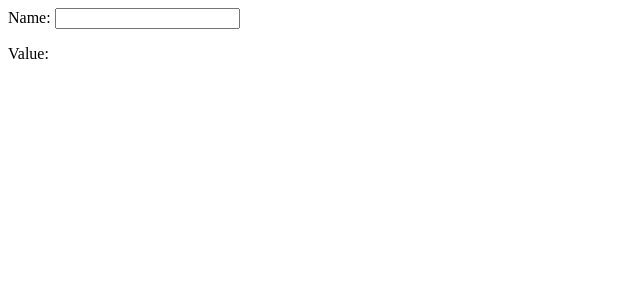
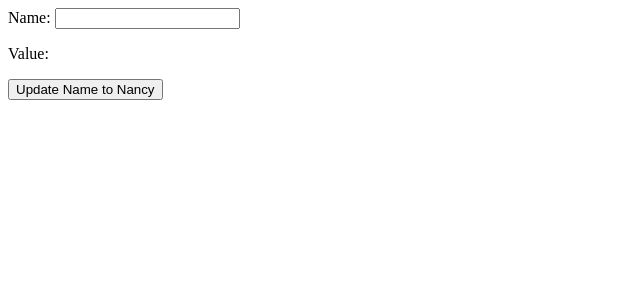
Before and after one commit to alexunjm/angular-11-review, an Angular app: page / in a window 1280 px wide. Shown: the top 300 px of the page, without its empty margins (0-640 px from the left). Built offline with nearby package versions, Linux system fonts and the light colour scheme.

Commit message:
useState modificando el state de un FormControl

```diff
--- a/src/app/my-reactive-forms/components/first-form/first-form.component.html
+++ b/src/app/my-reactive-forms/components/first-form/first-form.component.html
@@ -3,3 +3,4 @@
   <input type="text" [formControl]="name" />
 </label>
 <p>Value: {{ name.value }}</p>
+<button (click)="updateName()">Update Name to Nancy</button>
--- a/src/app/my-reactive-forms/components/first-form/first-form.component.ts
+++ b/src/app/my-reactive-forms/components/first-form/first-form.component.ts
@@ -11,4 +11,8 @@ export class FirstFormComponent implements OnInit {
   constructor() {}
 
   ngOnInit(): void {}
+
+  updateName() {
+    this.name.setValue('Nancy');
+  }
 }
```
